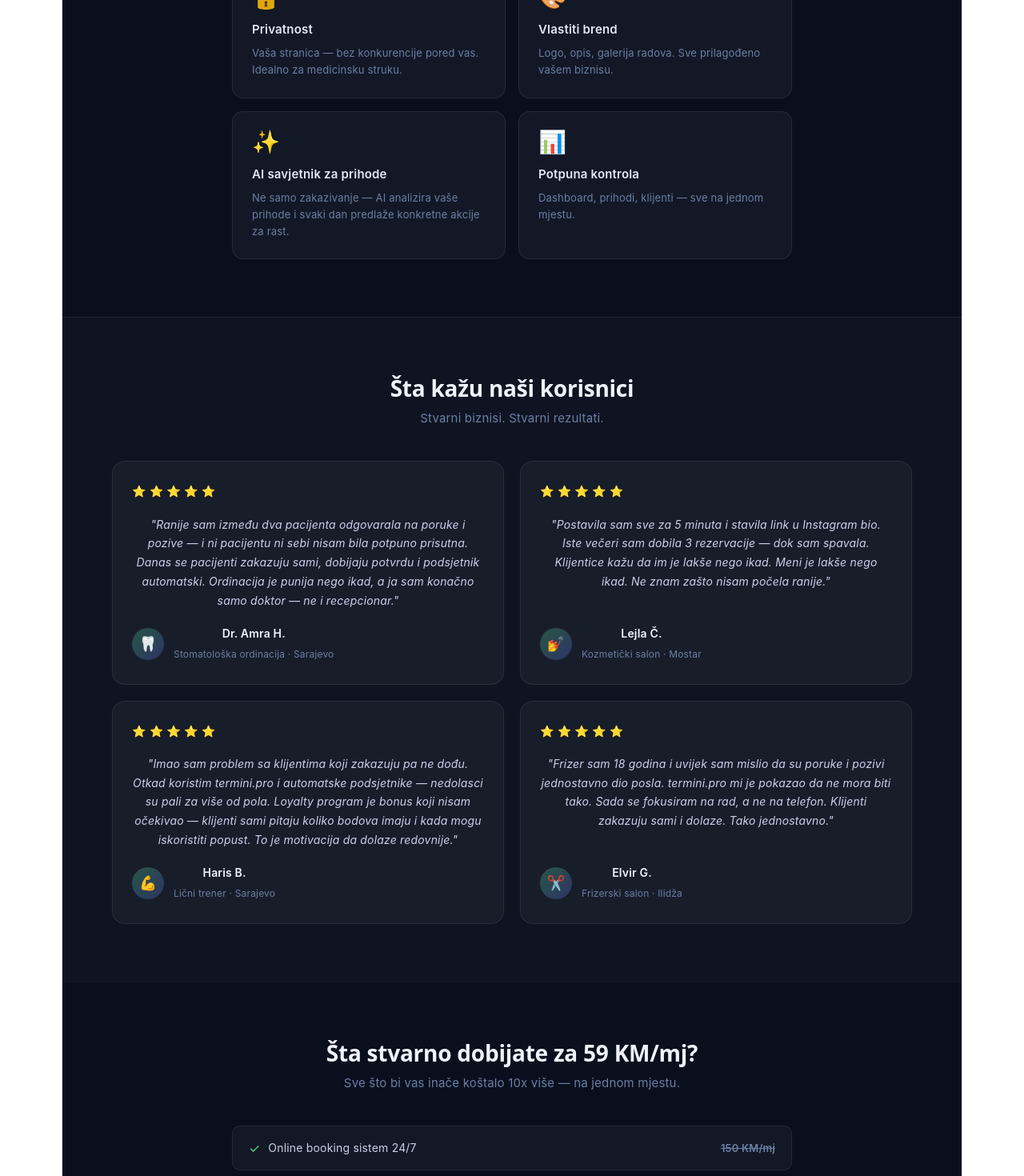
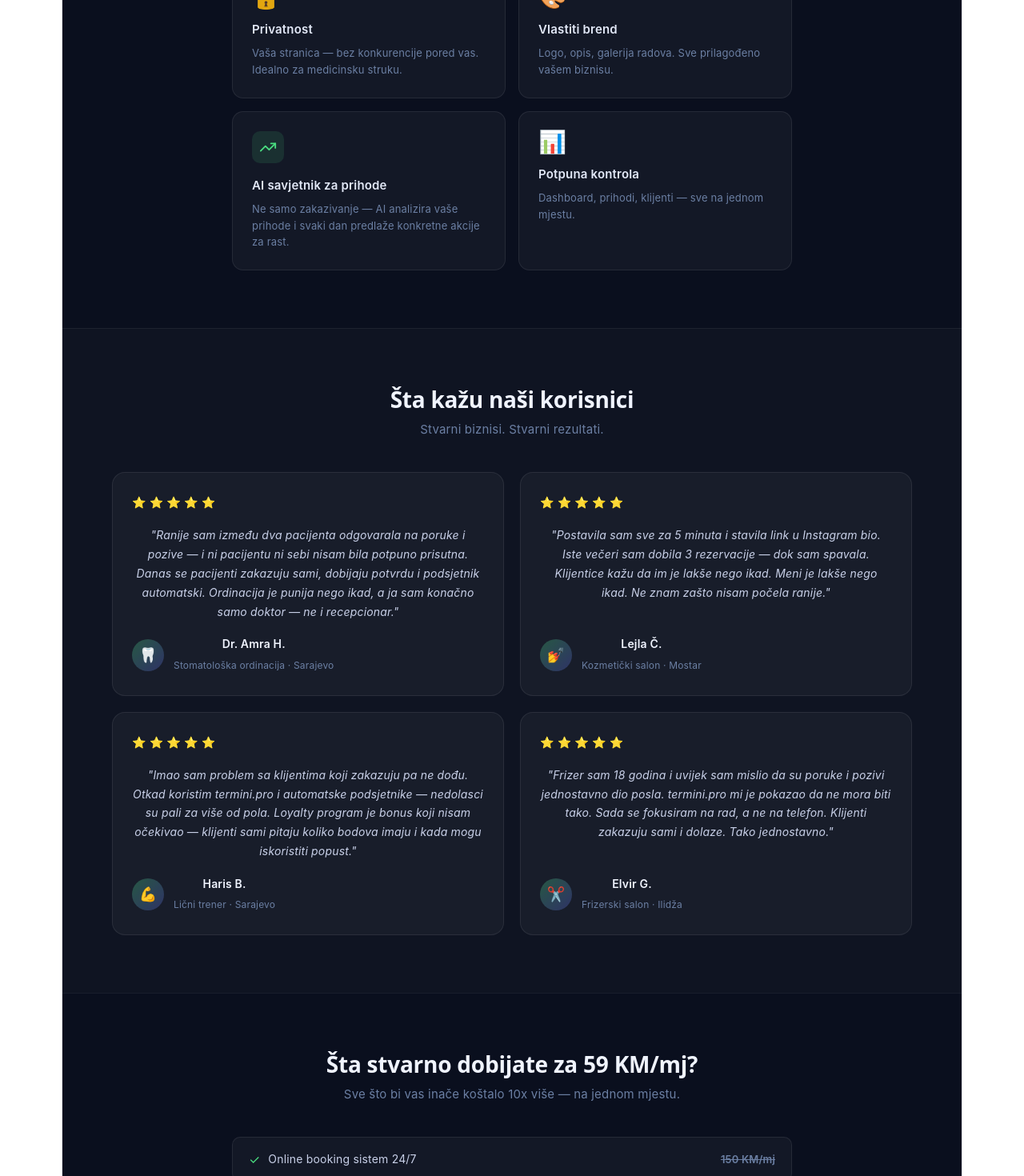
Before and after one commit to adijatadjogo91-cloud/termini-frontend, a React (Vite) app: page / in a window 1280 px wide. Shown: the part 4320-5790 px from the top of the page at 80% size. Built offline with nearby package versions, Linux system fonts and the light colour scheme.

Commit message:
Landing - ispravka Zasto sekcije i SVG ikone

```diff
--- a/src/pages/Landing.jsx
+++ b/src/pages/Landing.jsx
@@ -3,7 +3,7 @@ import { useState, useEffect } from 'react';
 
 export default function Landing() {
   const navigate = useNavigate();
-  const zanimanja = ['stomatologe', 'ginekologe', 'fizioterapeute', 'psihologe', 'tattoo studije', 'lične trenere', 'frizere', 'kozmetičare', 'terapeute'];
+  const zanimanja = ['stomatologe', 'ginekologe', 'fizioterapeute', 'psihologe', 'pedijatre', 'veterinare', 'frizere', 'kozmetičare', 'estetske medicine'];
   const [trenutnoZanimanje, setTrenutnoZanimanje] = useState(0);
   const [sirina, setSirina] = useState(window.innerWidth);
   const [otvorenFaq, setOtvorenFaq] = useState(null);
@@ -127,6 +127,7 @@ export default function Landing() {
     { icon: '🔬', naziv: 'Dijagnostika', opis: 'Bez gužve na telefonu — termin za minute' },
     { icon: '🐾', naziv: 'Veterinari', opis: 'Vlasnici ljubimaca zakazuju online' },
   ];
+
   const painPoints = [
     { problem: 'Telefon zvoni dok ste s klijentom', rjesenje: 'Klijenti zakazuju sami online — 24/7' },
     { problem: 'Dvostruko zakazivanje i zabune', rjesenje: 'Automatska provjera slobodnih termina' },
@@ -154,7 +155,7 @@ export default function Landing() {
       biznis: 'Lični trener',
       grad: 'Sarajevo',
       ikona: '💪',
-    tekst: 'Imao sam problem sa klijentima koji zakazuju pa ne dođu. Otkad koristim termini.pro i automatske podsjetnike — nedolasci su pali za više od pola. Loyalty program je bonus koji nisam očekivao — klijenti sami pitaju koliko bodova imaju i kada mogu iskoristiti popust. To je motivacija da dolaze redovnije.'
+      tekst: 'Imao sam problem sa klijentima koji zakazuju pa ne dođu. Otkad koristim termini.pro i automatske podsjetnike — nedolasci su pali za više od pola. Loyalty program je bonus koji nisam očekivao — klijenti sami pitaju koliko bodova imaju i kada mogu iskoristiti popust.'
     },
     {
       ime: 'Elvir G.',
@@ -194,6 +195,7 @@ export default function Landing() {
     { pitanje: 'Je li sigurno za medicinske ordinacije?', odgovor: 'Da. termini.pro je GDPR usklađen — podaci pacijenata su zaštićeni i dostupni samo vama. Svaki klijent daje pisani pristanak pri zakazivanju. Niko drugi ne vidi podatke vaših pacijenata.' },
     { pitanje: 'Šta se desi nakon 14 dana besplatnog triala?', odgovor: 'Dobijate obavijest da trial ističe. Možete odabrati plan koji vam odgovara. Nema automatskog naplaćivanja bez vaše potvrde. Ako ne nastavite — ne plaćate ništa.' },
     { pitanje: 'Postoje li limiti na broj termina ili klijenata?', odgovor: 'Ne! termini.pro nema nikakvih limita — neograničeni termini, neograničeni klijenti, neograničene usluge. Plaćate fiksnu cijenu bez obzira na obim posla.' },
+    { pitanje: 'Radi li termini.pro i za frizere i kozmetičare?', odgovor: 'Da! termini.pro koriste i frizerski saloni i kozmetičari diljem BiH. Platforma se prilagođava svakom uslužnom biznisu — bez obzira na djelatnost. Ako zakazujete termine sa klijentima, termini.pro radi za vas.' },
   ];
 
   const kakoRadiKoraci = [
@@ -236,6 +238,38 @@ export default function Landing() {
     },
   ];
 
+  const zastoKartice = [
+    {
+      icon: '🔒',
+      svg: null,
+      title: 'Privatnost',
+      opis: 'Vaša stranica — bez konkurencije pored vas. Idealno za medicinsku struku.'
+    },
+    {
+      icon: '🎨',
+      svg: null,
+      title: 'Vlastiti brend',
+      opis: 'Logo, opis, galerija radova. Sve prilagođeno vašem biznisu.'
+    },
+    {
+      icon: null,
+      svg: (
+        <svg width="22" height="22" viewBox="0 0 24 24" fill="none" stroke="#4ade80" strokeWidth="2" strokeLinecap="round" strokeLinejoin="round">
+          <polyline points="22 7 13.5 15.5 8.5 10.5 2 17"/>
+          <polyline points="16 7 22 7 22 13"/>
+        </svg>
+      ),
+      title: 'AI savjetnik za prihode',
+      opis: 'Ne samo zakazivanje — AI analizira vaše prihode i svaki dan predlaže konkretne akcije za rast.'
+    },
+    {
+      icon: '📊',
+      svg: null,
+      title: 'Potpuna kontrola',
+      opis: 'Dashboard, prihodi, klijenti — sve na jednom mjestu.'
+    },
+  ];
+
   return (
     <div style={styles.land}>
 
@@ -269,7 +303,7 @@ export default function Landing() {
             <button onClick={() => navigate('/register')} style={styles.btnPrimary}>
               Postavi biznis besplatno →
             </button>
-  <button onClick={() => window.open('/booking/salon-lazic-yqz7', '_blank')} style={styles.btnSecondary}>
+            <button onClick={() => window.open('/#/booking/salon-lazic-yqz7', '_blank')} style={styles.btnSecondary}>
               👀 Pogledaj demo
             </button>
           </div>
@@ -278,14 +312,13 @@ export default function Landing() {
           </p>
         </div>
       </section>
+
       {/* Chat haos sekcija */}
       <section style={{ padding: mob ? '56px 1.5rem' : '72px 2rem', borderTop: '1px solid rgba(255,255,255,0.06)' }}>
         <div style={{ maxWidth: '900px', margin: '0 auto' }}>
           <h2 style={styles.sectionTitle}>Prepoznajete li ovo?</h2>
           <p style={styles.sectionSub}>Svaki dan stotinu BiH biznisa gubi klijente na isti način.</p>
           <div style={{ display: 'grid', gridTemplateColumns: mob ? '1fr' : '1fr 1fr', gap: '32px', alignItems: 'center' }}>
-
-            {/* Chat simulacija */}
             <div style={{ background: '#111827', borderRadius: '20px', padding: '20px', border: '1px solid rgba(255,255,255,0.08)' }}>
               <div style={{ display: 'flex', alignItems: 'center', gap: '10px', marginBottom: '16px', paddingBottom: '12px', borderBottom: '1px solid rgba(255,255,255,0.08)' }}>
                 <div style={{ width: '36px', height: '36px', borderRadius: '50%', background: 'rgba(74,222,128,0.2)', display: 'flex', alignItems: 'center', justifyContent: 'center', fontSize: '16px' }}>🦷</div>
@@ -318,8 +351,6 @@ export default function Landing() {
                 <p style={{ fontSize: '11px', color: '#f87171', margin: 0, textAlign: 'center' }}>❌ Pacijent otišao konkurenciji</p>
               </div>
             </div>
-
-            {/* Rješenje */}
             <div style={{ display: 'flex', flexDirection: 'column', gap: '16px' }}>
               <div style={{ background: 'rgba(74,222,128,0.06)', border: '1px solid rgba(74,222,128,0.2)', borderRadius: '16px', padding: '20px' }}>
                 <p style={{ fontSize: '13px', color: '#4ade80', fontWeight: '600', marginBottom: '8px' }}>✓ Sa termini.pro</p>
@@ -337,18 +368,14 @@ export default function Landing() {
                   <span style={{ fontSize: '13px', color: '#8b9ec7', lineHeight: '1.5' }}>{s.opis}</span>
                 </div>
               ))}
-              <button onClick={() => navigate('/register')} style={{
-                background: '#16a34a', color: 'white', border: 'none',
-                borderRadius: '10px', padding: '13px', fontSize: '14px',
-                fontWeight: '600', cursor: 'pointer', fontFamily: 'Inter, sans-serif'
-              }}>
+              <button onClick={() => navigate('/register')} style={{ background: '#16a34a', color: 'white', border: 'none', borderRadius: '10px', padding: '13px', fontSize: '14px', fontWeight: '600', cursor: 'pointer', fontFamily: 'Inter, sans-serif' }}>
                 Počni besplatno — bez kartice →
               </button>
             </div>
-
           </div>
         </div>
       </section>
+
       {/* Stats bar */}
       <div style={styles.statsBar}>
         {[
@@ -371,19 +398,11 @@ export default function Landing() {
           <p style={styles.sectionSub}>Svaki dan pacijenti ne mogu dočekati da im neko digne telefon. termini.pro to mijenja.</p>
           <div style={{ display: 'grid', gridTemplateColumns: mob ? 'repeat(2, 1fr)' : 'repeat(4, 1fr)', gap: '12px' }}>
             {nise.map((n, i) => (
-              <div key={i} style={{
-                background: 'rgba(255,255,255,0.03)', border: '1px solid rgba(255,255,255,0.07)',
-                borderRadius: '14px', padding: '20px 16px', textAlign: 'center', transition: 'all 0.2s'
-              }}
+              <div key={i} style={{ background: 'rgba(255,255,255,0.03)', border: '1px solid rgba(255,255,255,0.07)', borderRadius: '14px', padding: '20px 16px', textAlign: 'center', transition: 'all 0.2s' }}
                 onMouseEnter={e => { e.currentTarget.style.borderColor = 'rgba(74,222,128,0.2)'; e.currentTarget.style.background = 'rgba(74,222,128,0.04)' }}
                 onMouseLeave={e => { e.currentTarget.style.borderColor = 'rgba(255,255,255,0.07)'; e.currentTarget.style.background = 'rgba(255,255,255,0.03)' }}
               >
-                <div style={{
-                  width: '44px', height: '44px', borderRadius: '12px',
-                  background: 'rgba(74,222,128,0.08)', border: '1px solid rgba(74,222,128,0.12)',
-                  display: 'flex', alignItems: 'center', justifyContent: 'center',
-                  margin: '0 auto 12px', fontSize: '20px'
-                }}>
+                <div style={{ width: '44px', height: '44px', borderRadius: '12px', background: 'rgba(74,222,128,0.08)', border: '1px solid rgba(74,222,128,0.12)', display: 'flex', alignItems: 'center', justifyContent: 'center', margin: '0 auto 12px', fontSize: '20px' }}>
                   {n.icon}
                 </div>
                 <p style={{ fontSize: '13px', fontWeight: '600', color: '#e2e8f7', marginBottom: '4px', letterSpacing: '-0.01em' }}>{n.naziv}</p>
@@ -401,18 +420,11 @@ export default function Landing() {
           <p style={styles.sectionSub}>Od registracije do prvog termina — za manje od 5 minuta.</p>
           <div style={{ display: 'grid', gridTemplateColumns: mob ? '1fr' : 'repeat(3, 1fr)', gap: '20px' }}>
             {kakoRadiKoraci.map((k, i) => (
-              <div key={i} style={{
-                background: 'rgba(255,255,255,0.03)', border: '1px solid rgba(255,255,255,0.07)',
-                borderRadius: '20px', padding: '32px 28px', position: 'relative', transition: 'border-color 0.2s'
-              }}
+              <div key={i} style={{ background: 'rgba(255,255,255,0.03)', border: '1px solid rgba(255,255,255,0.07)', borderRadius: '20px', padding: '32px 28px', position: 'relative', transition: 'border-color 0.2s' }}
                 onMouseEnter={e => e.currentTarget.style.borderColor = 'rgba(74,222,128,0.25)'}
                 onMouseLeave={e => e.currentTarget.style.borderColor = 'rgba(255,255,255,0.07)'}
               >
-                <div style={{
-                  width: '48px', height: '48px', borderRadius: '14px',
-                  background: 'rgba(74,222,128,0.08)', border: '1px solid rgba(74,222,128,0.15)',
-                  display: 'flex', alignItems: 'center', justifyContent: 'center', marginBottom: '20px'
-                }}>
+                <div style={{ width: '48px', height: '48px', borderRadius: '14px', background: 'rgba(74,222,128,0.08)', border: '1px solid rgba(74,222,128,0.15)', display: 'flex', alignItems: 'center', justifyContent: 'center', marginBottom: '20px' }}>
                   {k.svg}
                 </div>
                 <div style={{ position: 'absolute', top: '24px', right: '24px', fontSize: '11px', fontWeight: '700', color: 'rgba(74,222,128,0.5)', letterSpacing: '0.1em' }}>
@@ -503,14 +515,15 @@ export default function Landing() {
           <h2 style={styles.sectionTitle}>Zašto termini.pro?</h2>
           <p style={styles.sectionSub}>Za razliku od javnih platformi — ovo je vaš prostor.</p>
           <div style={{ display: 'grid', gridTemplateColumns: mob ? '1fr' : '1fr 1fr', gap: '16px', marginTop: '8px' }}>
-            {[
-              { icon: '🔒', title: 'Privatnost', opis: 'Vaša stranica — bez konkurencije pored vas. Idealno za medicinsku struku.' },
-              { icon: '🎨', title: 'Vlastiti brend', opis: 'Logo, opis, galerija radova. Sve prilagođeno vašem biznisu.' },
-              { icon: '✨', title: 'AI savjetnik za prihode', opis: 'Ne samo zakazivanje — AI analizira vaše prihode i svaki dan predlaže konkretne akcije za rast.' },
-              { icon: '📊', title: 'Potpuna kontrola', opis: 'Dashboard, prihodi, klijenti — sve na jednom mjestu.' },
-            ].map((k, i) => (
+            {zastoKartice.map((k, i) => (
               <div key={i} style={{ ...styles.featCard, textAlign: 'left' }}>
+                {k.svg ? (
+                  <div style={{ width: '40px', height: '40px', borderRadius: '10px', background: 'rgba(74,222,128,0.12)', display: 'flex', alignItems: 'center', justifyContent: 'center', marginBottom: '10px' }}>
+                    {k.svg}
+                  </div>
+                ) : (
                   <p style={{ fontSize: '28px', marginBottom: '10px' }}>{k.icon}</p>
+                )}
                 <h3 style={styles.featH3}>{k.title}</h3>
                 <p style={styles.featP}>{k.opis}</p>
               </div>
@@ -579,6 +592,7 @@ export default function Landing() {
           </div>
         </div>
       </section>
+
       {/* Demo poziv CTA */}
       <section style={{ padding: mob ? '56px 1.5rem' : '72px 2rem', background: 'rgba(255,255,255,0.02)', borderTop: '1px solid rgba(255,255,255,0.06)' }}>
         <div style={{ maxWidth: '700px', margin: '0 auto', textAlign: 'center' }}>
@@ -604,13 +618,7 @@ export default function Landing() {
               </div>
             ))}
           </div>
-    <a href="mailto:info@termini.pro?subject=Demo poziv&body=Zdravo,%0A%0AŽelim zakazati besplatni demo poziv.%0A%0ANaziv biznisa:%0ATelefon:%0ANajbolje vrijeme za poziv:" style={{
-      display: 'inline-block',
-      background: '#16a34a', color: 'white',
-      borderRadius: '12px', padding: '16px 40px',
-      fontSize: '16px', fontWeight: '700',
-      textDecoration: 'none', fontFamily: 'Inter, sans-serif'
-    }}>
+          <a href="mailto:info@termini.pro?subject=Demo poziv&body=Zdravo,%0A%0AŽelim zakazati besplatni demo poziv.%0A%0ANaziv biznisa:%0ATelefon:%0ANajbolje vrijeme za poziv:" style={{ display: 'inline-block', background: '#16a34a', color: 'white', borderRadius: '12px', padding: '16px 40px', fontSize: '16px', fontWeight: '700', textDecoration: 'none', fontFamily: 'Inter, sans-serif' }}>
             📅 Zakaži besplatni demo →
           </a>
           <p style={{ fontSize: '12px', color: '#4a5a7a', marginTop: '12px' }}>
@@ -618,8 +626,9 @@ export default function Landing() {
           </p>
         </div>
       </section>
+
       {/* Cijene */}
-      <section style={{ padding: mob ? '56px 1.5rem' : '72px 2rem', background: 'rgba(255,255,255,0.02)', borderTop: '1px solid rgba(255,255,255,0.06)' }}>
+      <section style={{ padding: mob ? '56px 1.5rem' : '72px 2rem', borderTop: '1px solid rgba(255,255,255,0.06)' }}>
         <div style={{ maxWidth: '860px', margin: '0 auto' }}>
           <h2 style={styles.sectionTitle}>Jednostavne cijene</h2>
           <p style={styles.sectionSub}>Bez skrivenih troškova. Otkaži kad god želiš.</p>
@@ -663,6 +672,7 @@ export default function Landing() {
               </div>
               <button onClick={() => navigate('/register')} style={styles.btnPlan}>Počni besplatno →</button>
             </div>
+
             {/* Lifetime */}
             <div style={{ background: 'rgba(99,102,241,0.05)', border: '1px solid rgba(99,102,241,0.3)', borderRadius: '16px', padding: mob ? '28px' : '36px 32px', textAlign: 'left', position: 'relative', gridColumn: mob ? 'auto' : '1 / -1', maxWidth: mob ? '100%' : '430px', margin: '0 auto' }}>
               <div style={{ position: 'absolute', top: '-12px', left: '50%', transform: 'translateX(-50%)', background: '#6366f1', color: 'white', fontSize: '11px', fontWeight: '600', padding: '3px 14px', borderRadius: '20px', whiteSpace: 'nowrap' }}>
@@ -686,33 +696,19 @@ export default function Landing() {
                   'Aktivacija u roku 24h',
                 ].map((s, i) => <div key={i} style={styles.pf}><div style={styles.pfDot} />{s}</div>)}
               </div>
-  <a href="mailto:info@termini.pro?subject=Lifetime plan 2.490 KM&body=Zdravo,%0A%0AZainteresovan/a sam za Lifetime plan. Molim vas kontaktirajte me.%0A%0AIme biznisa:%0ATelefon:" style={{
-  display: 'block', textAlign: 'center',
-  background: '#6366f1', color: 'white', border: 'none',
-  borderRadius: '10px', padding: '13px', fontSize: '14px',
-  fontWeight: '600', cursor: 'pointer', textDecoration: 'none',
-  fontFamily: 'Inter, sans-serif'
-}}>
+              <a href="mailto:info@termini.pro?subject=Lifetime plan 2.490 KM&body=Zdravo,%0A%0AZainteresovan/a sam za Lifetime plan. Molim vas kontaktirajte me.%0A%0AIme biznisa:%0ATelefon:" style={{ display: 'block', textAlign: 'center', background: '#6366f1', color: 'white', border: 'none', borderRadius: '10px', padding: '13px', fontSize: '14px', fontWeight: '600', cursor: 'pointer', textDecoration: 'none', fontFamily: 'Inter, sans-serif' }}>
                 📧 Zatraži ponudu →
               </a>
             </div>
           </div>
         </div>
       </section>
+
       {/* Garancija */}
       <section style={{ padding: mob ? '40px 1.5rem' : '56px 2rem', borderTop: '1px solid rgba(255,255,255,0.06)' }}>
         <div style={{ maxWidth: '700px', margin: '0 auto' }}>
-    <div style={{
-      background: 'rgba(74,222,128,0.05)',
-      border: '2px solid rgba(74,222,128,0.2)',
-      borderRadius: '20px', padding: mob ? '28px' : '40px',
-      textAlign: 'center', position: 'relative', overflow: 'hidden'
-    }}>
-      <div style={{
-        position: 'absolute', inset: 0, zIndex: 0,
-        background: 'radial-gradient(ellipse 80% 60% at 50% 100%, rgba(74,222,128,0.08) 0%, transparent 70%)',
-        pointerEvents: 'none'
-      }} />
+          <div style={{ background: 'rgba(74,222,128,0.05)', border: '2px solid rgba(74,222,128,0.2)', borderRadius: '20px', padding: mob ? '28px' : '40px', textAlign: 'center', position: 'relative', overflow: 'hidden' }}>
+            <div style={{ position: 'absolute', inset: 0, zIndex: 0, background: 'radial-gradient(ellipse 80% 60% at 50% 100%, rgba(74,222,128,0.08) 0%, transparent 70%)', pointerEvents: 'none' }} />
             <div style={{ position: 'relative', zIndex: 1 }}>
               <div style={{ fontSize: '48px', marginBottom: '16px' }}>🛡️</div>
               <h2 style={{ fontSize: mob ? '22px' : '28px', fontWeight: '700', color: '#f0f4ff', marginBottom: '16px' }}>
@@ -734,11 +730,7 @@ export default function Landing() {
                   </div>
                 ))}
               </div>
-        <button onClick={() => navigate('/register')} style={{
-          background: '#16a34a', color: 'white', border: 'none',
-          borderRadius: '12px', padding: '16px 40px', fontSize: '16px',
-          fontWeight: '700', cursor: 'pointer', fontFamily: 'Inter, sans-serif'
-        }}>
+              <button onClick={() => navigate('/register')} style={{ background: '#16a34a', color: 'white', border: 'none', borderRadius: '12px', padding: '16px 40px', fontSize: '16px', fontWeight: '700', cursor: 'pointer', fontFamily: 'Inter, sans-serif' }}>
                 Počni besplatno danas →
               </button>
               <p style={{ fontSize: '12px', color: '#4a5a7a', marginTop: '12px' }}>
@@ -748,8 +740,9 @@ export default function Landing() {
           </div>
         </div>
       </section>
+
       {/* FAQ */}
-      <section style={{ padding: mob ? '56px 1.5rem' : '72px 2rem', borderTop: '1px solid rgba(255,255,255,0.06)' }}>
+      <section style={{ padding: mob ? '56px 1.5rem' : '72px 2rem', background: 'rgba(255,255,255,0.02)', borderTop: '1px solid rgba(255,255,255,0.06)' }}>
         <div style={{ maxWidth: '700px', margin: '0 auto' }}>
           <h2 style={styles.sectionTitle}>Često postavljana pitanja</h2>
           <p style={styles.sectionSub}>Sve što trebate znati prije nego počnete.</p>
@@ -772,7 +765,7 @@ export default function Landing() {
       </section>
 
       {/* CTA */}
-      <section style={{ padding: mob ? '56px 1.5rem' : '72px 2rem', textAlign: 'center', background: 'rgba(255,255,255,0.02)', borderTop: '1px solid rgba(255,255,255,0.06)' }}>
+      <section style={{ padding: mob ? '56px 1.5rem' : '72px 2rem', textAlign: 'center', borderTop: '1px solid rgba(255,255,255,0.06)' }}>
         <div style={{ maxWidth: '600px', margin: '0 auto' }}>
           <div style={{ fontSize: '48px', marginBottom: '16px' }}>🚀</div>
           <h2 style={{ ...styles.sectionTitle, marginBottom: '16px' }}>Postavite vaš biznis danas</h2>
```
Lines whose indentation alone changed are shown as unchanged.
